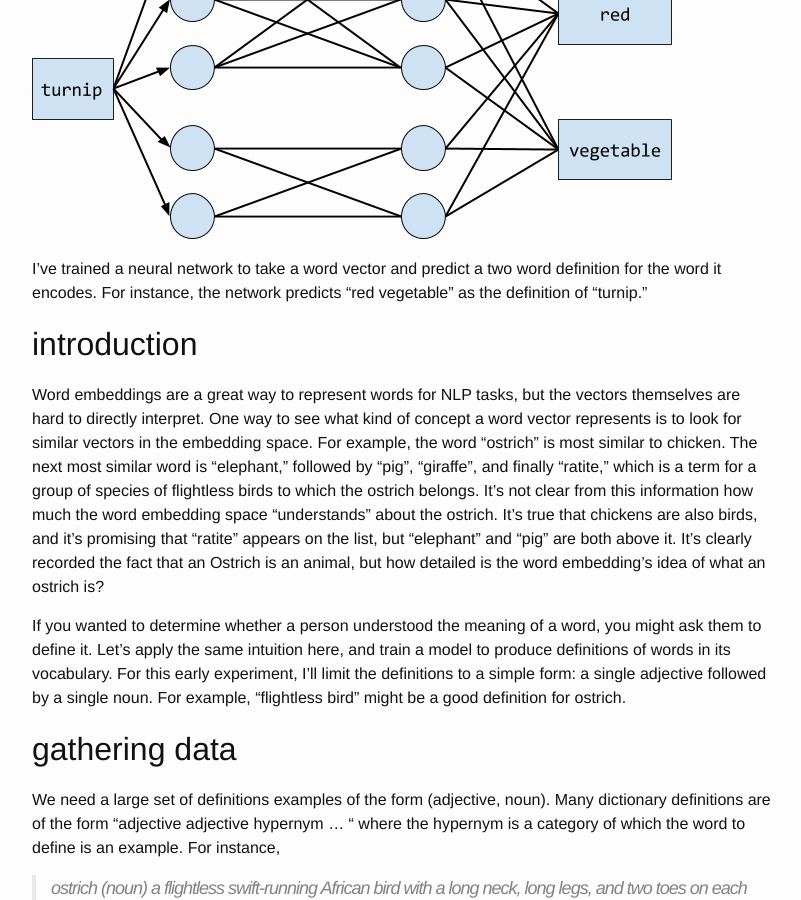
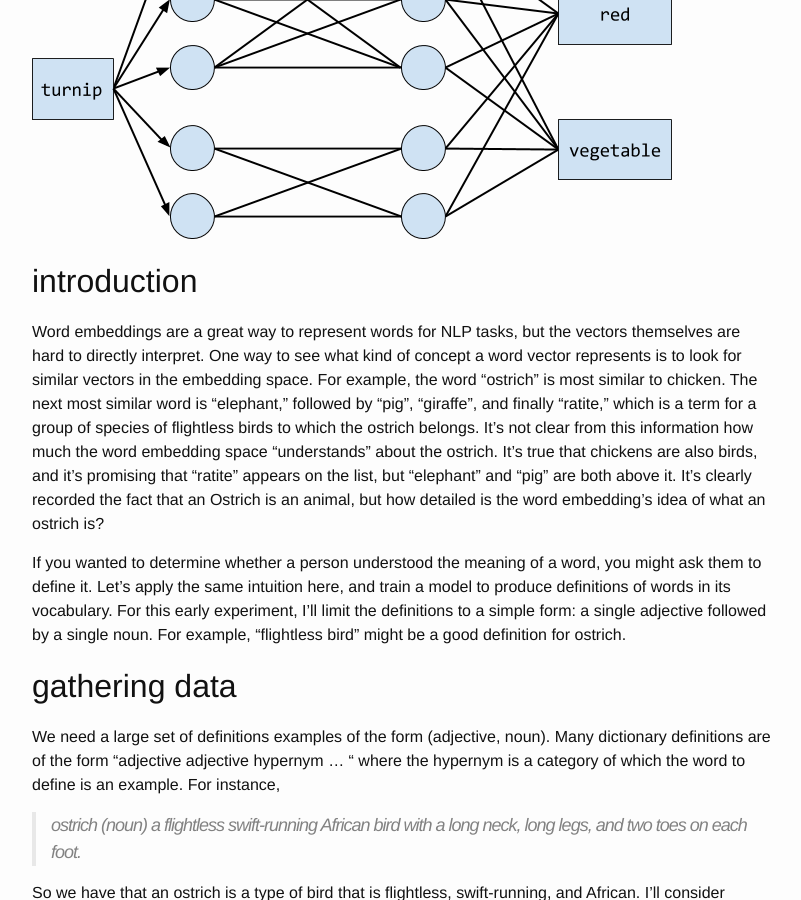
Before and after one commit to IJDykeman/ijdykeman.github.io, a Jekyll site: the page built from _posts/2016-10-29-simple_definitions.markdown, in a window 1280 px wide and 900 px high, scrolled down 341 px. Shown: the whole window, without its empty margins (238-1039 px from the left). Built offline with Jekyll 4.4.1, drawn with Linux system fonts in a browser that asks for light colours; formulas are drawn with MathJax 3.

Commit message:
autocommit of a content change

```diff
--- a/_posts/2016-10-29-simple_definitions.markdown
+++ b/_posts/2016-10-29-simple_definitions.markdown
@@ -6,8 +6,6 @@ categories: ml
 ---
 
 ![Simple network diagram]({{ site.url }}/assets/turnip_net.png)
-
-I’ve trained a neural network to take a word vector and predict a two word definition for the word it encodes.  For instance, the network predicts “red vegetable” as the definition of “turnip.”
 
 ## introduction
 
```
